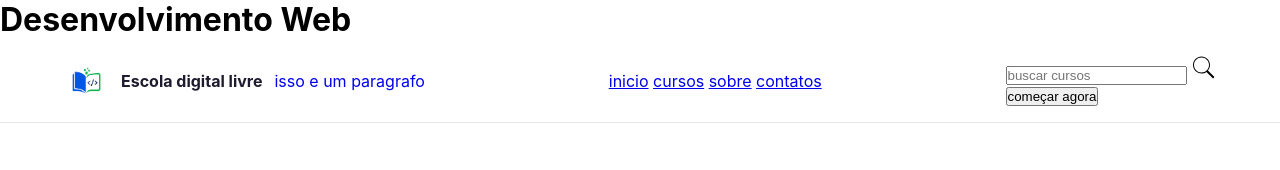
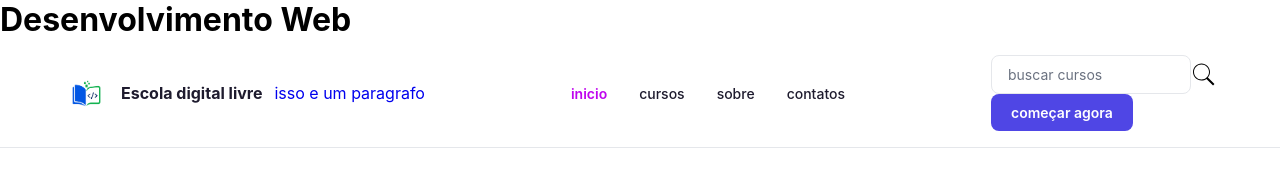
Before and after one commit to ArthurFeitosa11/Escola-Digital-Livre, a plain HTML site: page Desenvolvimento Web/Escola-Digital-Livre/index.html in a window 1280 px wide. Drawn offline with Linux system fonts and the light colour scheme.

Commit message:
Add files via upload

```diff
--- a/Desenvolvimento Web/Escola-Digital-Livre/style.css
+++ b/Desenvolvimento Web/Escola-Digital-Livre/style.css
@@ -68,3 +68,82 @@ body {
     font-weight: 400; /* normal */
     color: var(--color-text-light);
 }
+
+/* Navegação Menu */
+.main-nav {
+    display: flex; /* organiza os elementos em linha */
+    align-items: center; /* alinha os elementos verticalmente */
+    gap: 32px; /* espaçamento entre os elementos */
+}
+
+.nav-link {
+    text-decoration: none; /* remove o sublinhado */
+    font-size: 14px; /* tamanho da fonte */
+    font-weight: 500; /* peso da fonte */
+    color: var(--color-text); /* cor do texto */
+    transition: color 0.2s ease;/*muda a cor suavemente */
+}
+
+.nav-link:hover {
+    color: #bf05ee /* muda a cor do texto ao passar o mouse */
+}
+
+.nav-link.active {
+    color: #bf05ee; /* muda a cor do texto ao passar o mouse */
+    font-weight: 600; /* deixa o texto em negrito */
+}
+
+/*Ações header (busca + botão)*/
+.header-actions {
+    display: flex;
+    align-items: center;
+    gap: 16px;
+}
+
+.search-box {
+    position: relative; /* para posicionar o botão de busca */
+    display: flex;
+    align-items: center;
+}
+
+.search-box input {
+    font-family: var(--font-main);
+    width: 200px;
+    padding: 10px 40px 10px 16px; /* espaço estra a direita para caber o icone de pesquisa */
+    border: 1px solid var(--color-border);
+    border-radius: 8px;
+    font-size: 14px;
+    outline: none; /* remove a borda azul do navegador*/
+}
+
+.search-box input:focus {
+    border-color: var(--color-primary); /* muda a cor da borda ao focar */
+}
+
+.search-box input::placeholder {
+    color: var(--color-text-light); /* cor do placeholder */
+}
+
+.search-icon {
+    position: absolute; /* para posicionar o icone de pesquisa */
+    right: 14px; /* distancia do icone da borda direita */
+    fill: var(--color-text-light); /* cor do icone */
+    pointer-events: none; /* para que o icone não interfira ou atrapalheno clique do input */
+}
+
+.btn-primary {
+    font-family: var(--font-main);
+    background-color: var(--color-primary); /* cor de fundo do botão */
+    color: #fff; /* cor do texto do botão */
+    border: none; /* remove a borda do botão */
+    padding: 10px 20px; /* espaçamento interno do botão */
+    border-radius: 8px; /* arredonda os cantos do botão */
+    font-size: 14px; /* tamanho da fonte do botão */
+    font-weight: 600;
+    cursor: pointer; /* muda o cursor para mostrar que e clicavel ao passar o mouse */
+    white-space: nowrap; /* evita que o texto quebre em várias linhas */
+}
+
+.btn-primary:hover {
+    background-color: var(--color-primary-dark); /* muda a cor de fundo do botão ao passar o mouse */
+}
```
